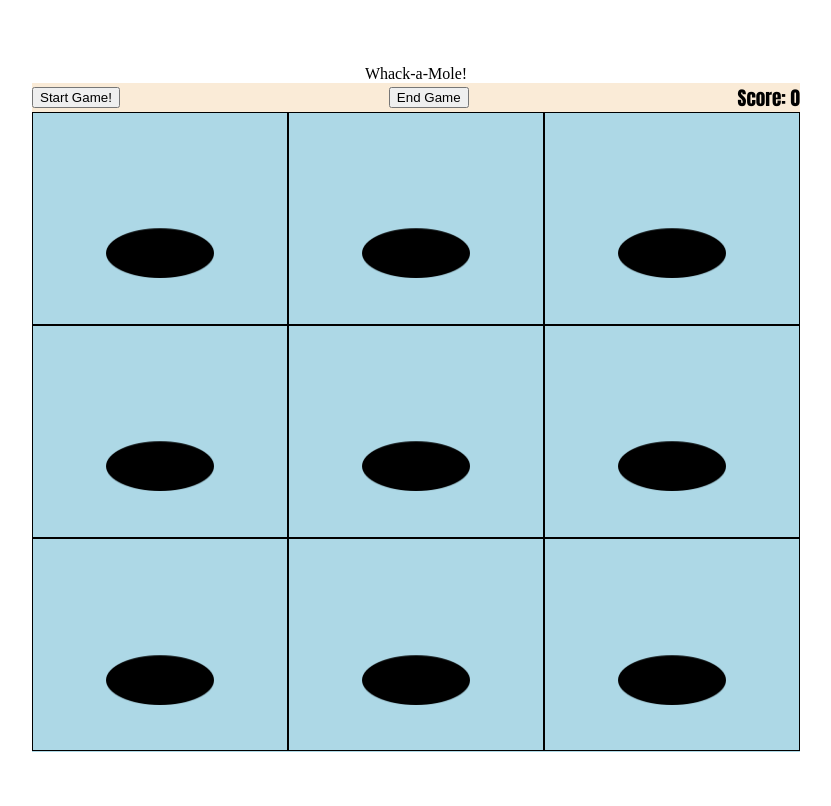
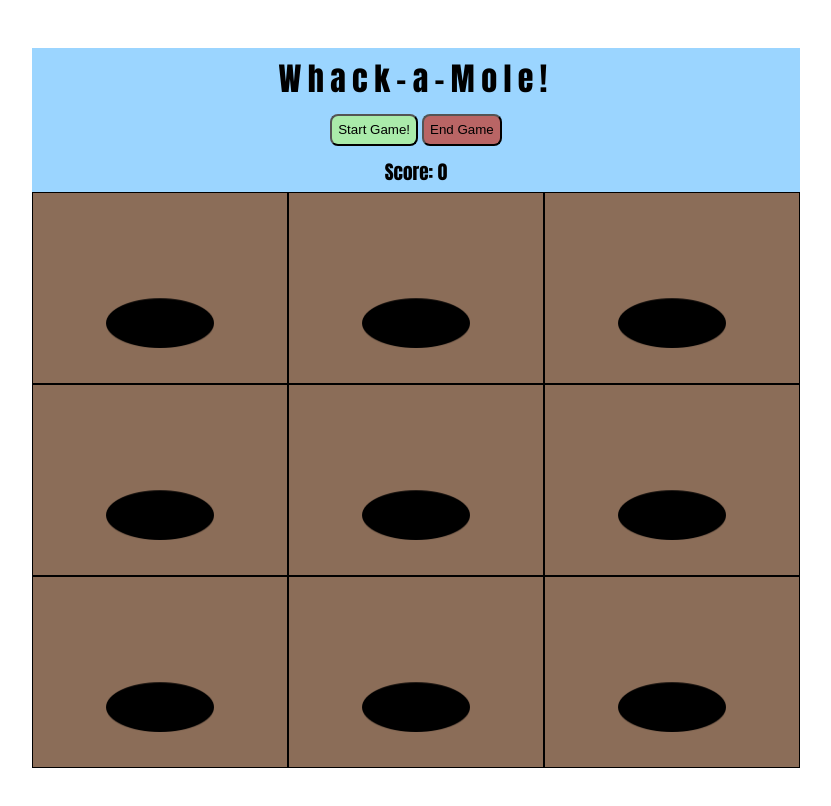
Before and after one commit to joe-leahy/Whack-a-mole, a plain HTML site: page index.html in a window 1280 px wide. Shown: the whole page, without its empty margins (224-1055 px from the left). Drawn offline with Linux system fonts and the light colour scheme.

Commit message:
basic gameplay and style complete

```diff
--- a/index.html
+++ b/index.html
@@ -10,10 +10,11 @@
 <body>
     <main>
         <!--create title and header for game with start button and score-->
-        <span>Whack-a-Mole!</span>
         <section id='header'>
+             <span class = 'title'>Whack-a-Mole!</span>
+            <div>
             <button id ="Start" onclick="startGame()">Start Game!</button>
-            <button id ="End" onclick="endGame()">End Game</button>
+            <button id ="End" onclick="endGame()">End Game</button></div>
             <span id="score">Score: <span>0</span></span>
         </section>
         <!--Create a board with 9 zones, each containing a hole and mole -->
@@ -35,6 +36,7 @@
                 <div class="mole"></div>
             </section>
             <section class="zone">
+                <span id = "prompts"></span>
                 <div class="hole"></div>
                 <div class="mole"></div>
             </section>
--- a/index.js
+++ b/index.js
@@ -24,16 +24,13 @@ function startGame(){
     //Generate a random number
     const random = Math.floor(Math.random() * length);
 
-
     //Remove the active class from every zone
     zones.forEach((e) => {
     e.classList.remove("active");
     });
 
     zones[random].classList.add("active");
-    }
-
-  , 1200);
+    } , 900);
 }
 
 function endGame(){
--- a/main.css
+++ b/main.css
@@ -13,33 +13,63 @@ main{
     display: flex;
     flex-direction: column;
     width: 60vw;
-    height: 100vh;
+    height: 90vh;
     justify-content: center;
     align-items: center;
     margin: 5px;
 
 }
 
+.title{
+    display: flex;
+    justify-content: center;
+    font-family:Impact, Haettenschweiler, 'Arial Narrow Bold', sans-serif;
+    letter-spacing: .4rem;
+    font-size: 2rem;
+
+}
+
+#Start,
+ #End{
+
+    justify-content: center;
+    border-radius: 8px;
+    height: 2rem;
+}
+
+#Start{
+    background-color: rgb(170, 235, 170);
+
+}
+#End{
+    background-color: rgb(185, 101, 101);
+}
+
 #header{
     display: flex;
     width: 100%;
-    flex-direction: row;
-    justify-content: space-between;
+    height: 5rem;
+    flex-direction: column;
+    justify-content: space-around;
     align-items: center;
-    background-color: antiquewhite;
+    flex: .75;
+    background-color: rgb(155, 213, 255);
 }
 
 #score{
+
     font-family: Impact, Haettenschweiler, 'Arial Narrow Bold', sans-serif;
     font-size: larger;
+
 }
 
 #gameArea{
     display: flex;
-    height: 80%;
+    height: 75%;
     width: 100%;
-    background-color: lightblue;
+    background-color: rgb(139, 109, 88);
     flex-flow: wrap;
+    flex: 3;
 }
 
 .zone{
@@ -49,6 +79,14 @@ main{
     border: .5px solid black;
     flex: 1 1 33%;
     padding: 5px;
+}
+
+#prompts{
+    font-family: 'Lucida Sans', 'Lucida Sans Regular', 'Lucida Grande', 'Lucida Sans Unicode', Geneva, Verdana, sans-serif;
+    font-size: 5rem;
+    position: fixed;
+    color: aquamarine;
+    z-index:1;
 }
 
 .hole,.mole{
```
